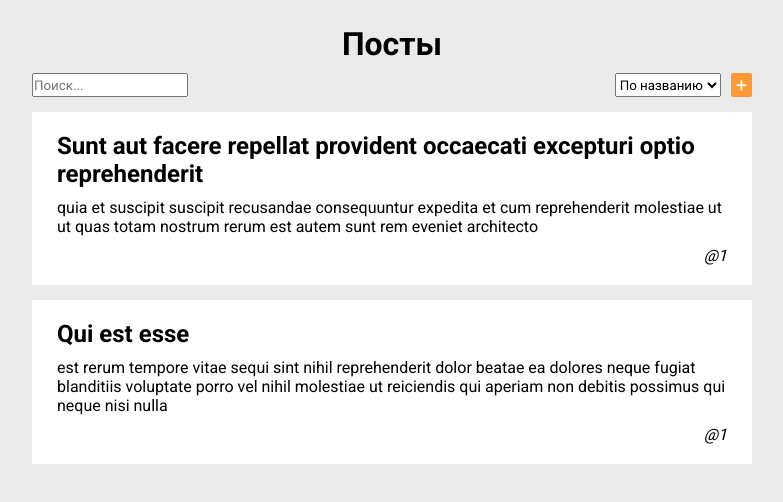
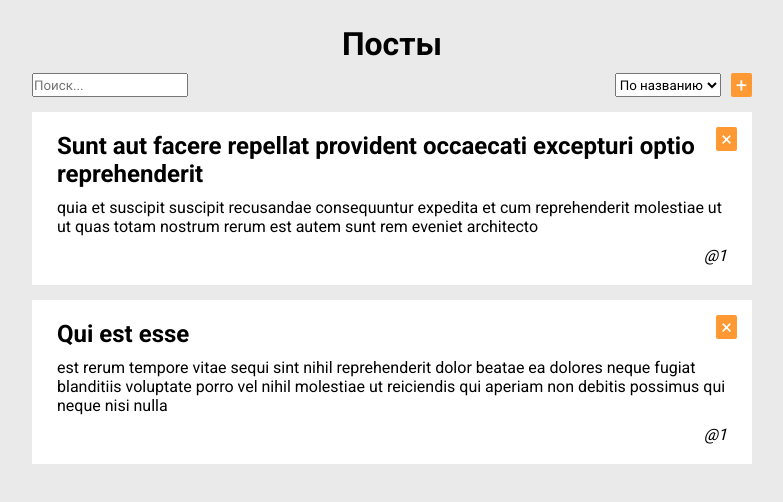
Before and after one commit to r4ya1n/postsTSX, a React (Vite) app: page / in a window 1280 px wide. Shown: the top 502 px of the page, without its empty margins (248-1031 px from the left). Built offline with nearby package versions, Linux system fonts and the light colour scheme.

Commit message:
the layout is realy done

```diff
--- a/package.json
+++ b/package.json
@@ -10,6 +10,7 @@
     "preview": "vite preview"
   },
   "dependencies": {
+    "classnames": "^2.5.1",
     "react": "^18.3.1",
     "react-dom": "^18.3.1"
   },
--- a/src/UI/prButton/PrButton.tsx
+++ b/src/UI/prButton/PrButton.tsx
@@ -1,12 +1,17 @@
 import { FC, ReactNode, ButtonHTMLAttributes } from 'react'
 import styles from './PrButtonStyles.module.css'
+import classNames from 'classnames'
 interface IPrButtonProps extends ButtonHTMLAttributes<HTMLButtonElement> {
 	children: ReactNode
 }
 
-export const PrButton: FC<IPrButtonProps> = ({ children, ...rest }) => {
+export const PrButton: FC<IPrButtonProps> = ({
+	children,
+	className,
+	...rest
+}) => {
 	return (
-		<button className={styles.btn} {...rest}>
+		<button className={classNames(styles.btn, className)} {...rest}>
 			{children}
 		</button>
 	)
--- a/src/UI/prButton/PrButtonStyles.module.css
+++ b/src/UI/prButton/PrButtonStyles.module.css
@@ -1,6 +1,6 @@
 .btn {
 	padding: 0 5px;
-	display: block;
+	/* display: block; */
 	background-color: #ff9933;
 	border: none;
 	color: #fff;
--- a/src/components/PostBlock.tsx
+++ b/src/components/PostBlock.tsx
@@ -20,6 +20,7 @@ export const CommentsBlock: FC = () => {
 			body: 'est rerum tempore vitae\nsequi sint nihil reprehenderit dolor beatae ea dolores neque\nfugiat blanditiis voluptate porro vel nihil molestiae ut reiciendis\nqui aperiam non debitis possimus qui neque nisi nulla',
 		},
 	])
+
 	return (
 		<div className={styles.block}>
 			<h2 className={styles.header}>Посты</h2>
--- a/src/components/postItem.tsx
+++ b/src/components/postItem.tsx
@@ -1,6 +1,7 @@
 import { FC } from 'react'
 import type { Post } from '../project'
 import styles from './postItemStyles.module.css'
+import { PrButton } from '../UI/prButton/PrButton'
 interface IPostItemProps {
 	post: Post
 }
@@ -11,6 +12,7 @@ export const PostItem: FC<IPostItemProps> = ({ post }) => {
 	}
 	return (
 		<article className={styles.postBlock}>
+			<PrButton className={styles.closeButton}>×</PrButton>
 			<h3 className={styles.header}>{firstCapital(post.title)}</h3>
 			<p className={styles.body}>{post.body}</p>
 			<footer className={styles.author}>@{post.userId}</footer>
--- a/src/components/postItemStyles.module.css
+++ b/src/components/postItemStyles.module.css
@@ -1,7 +1,14 @@
 .postBlock {
+	position: relative;
 	background-color: #fff;
 	margin: 15px 0;
 	padding: 20px 25px;
+}
+
+.closeButton {
+	position: absolute;
+	top: 15px;
+	right: 15px;
 }
 
 .header {
```
Also changed, not shown: 1 other file (tests, documents, lock files or other folders).
